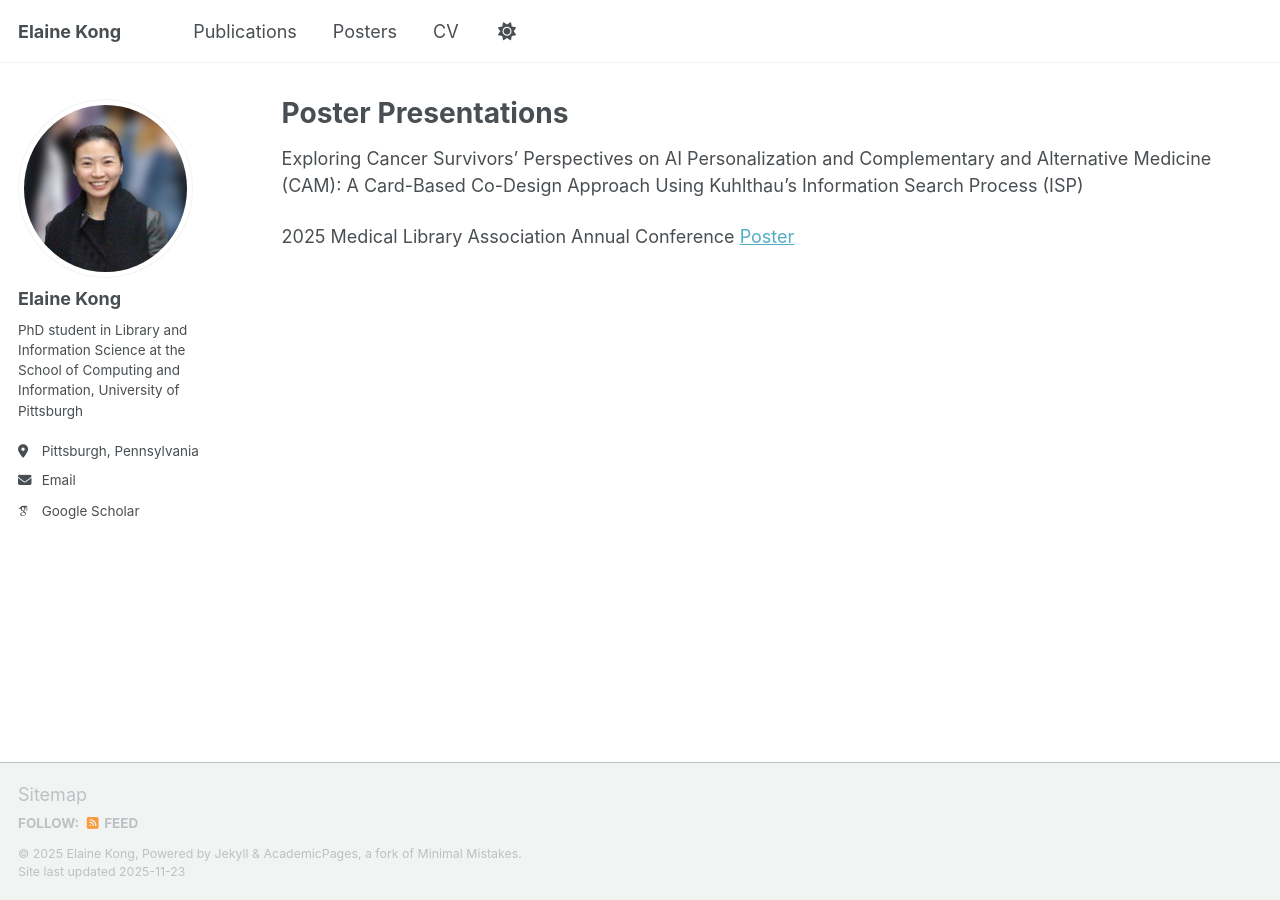
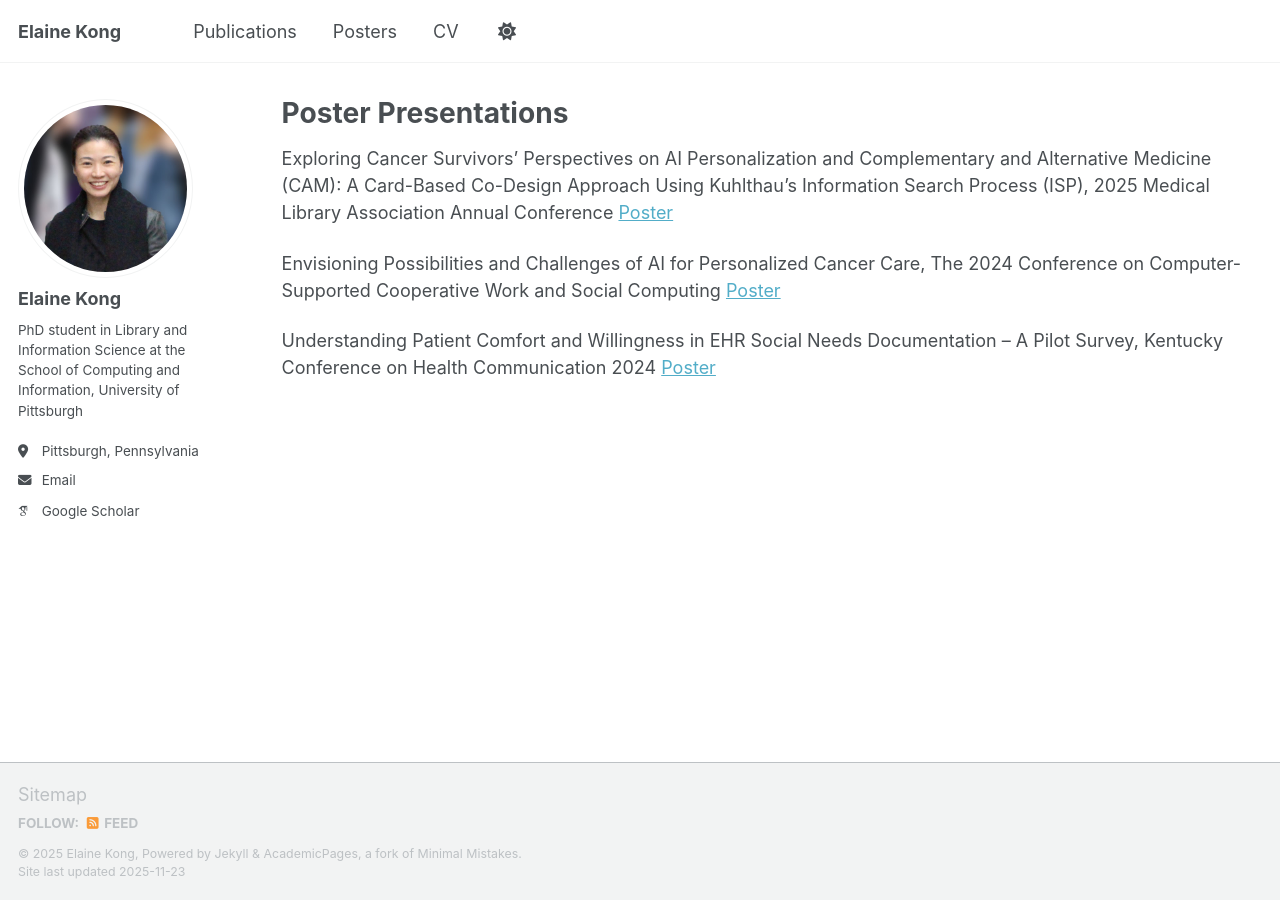
Before and after one commit to elainewskong/elainewskong.github.io, a Jekyll site: the page built from _pages/talks.md, in a window 1280 px wide. Built offline with Jekyll 4.4.1, drawn with Linux system fonts in a browser that asks for light colours; some web fonts are replaced; a script that is not in the unit is left out.

Commit message:
Update talks.md

```diff
--- a/_pages/talks.md
+++ b/_pages/talks.md
@@ -2,14 +2,17 @@
 layout: archive
 title: "Poster Presentations"
 permalink: /talks
-date: 2025-05-01
 author_profile: true
 ---
 
 
-Exploring Cancer Survivors’ Perspectives on AI Personalization and Complementary and Alternative Medicine (CAM): A Card-Based Co-Design Approach Using Kuhlthau’s Information Search Process (ISP)
+Exploring Cancer Survivors’ Perspectives on AI Personalization and Complementary and Alternative Medicine (CAM): A Card-Based Co-Design Approach Using Kuhlthau’s Information Search Process (ISP), 2025 Medical Library Association Annual Conference [Poster](/images/mla.jpg)
 
-2025 Medical Library Association Annual Conference [Poster](/images/mla.jpg)
+Envisioning Possibilities and Challenges of AI for Personalized Cancer Care, The 2024 Conference on Computer-Supported Cooperative Work and Social Computing [Poster](/images/cscw.jpg)
+
+Understanding Patient Comfort and Willingness in EHR Social Needs Documentation – A Pilot Survey, Kentucky Conference on Health Communication 2024 [Poster](/images/kchc.jpg)
+
+
 
 <!-- ## Poster Presentations -->
 
```
